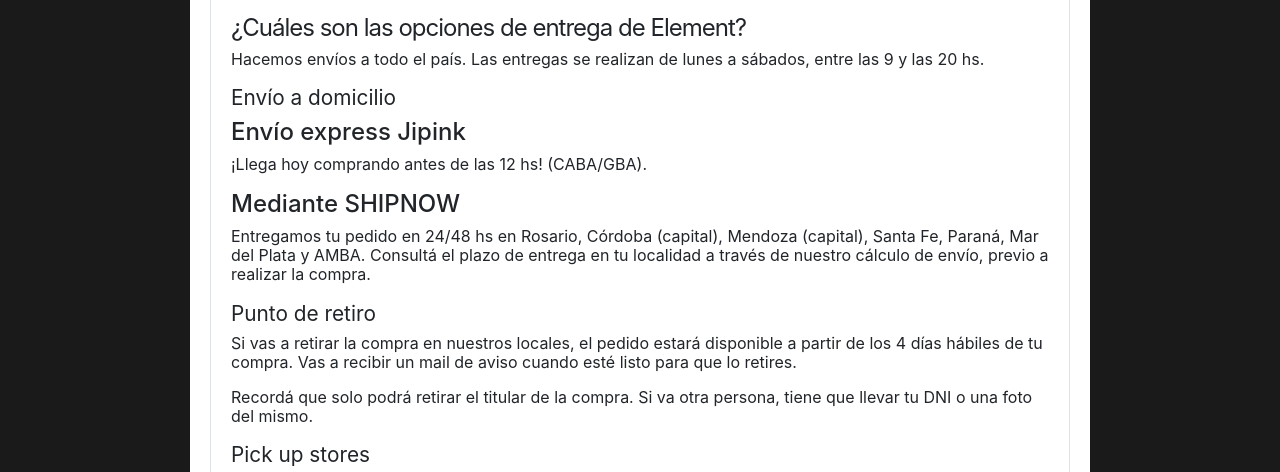
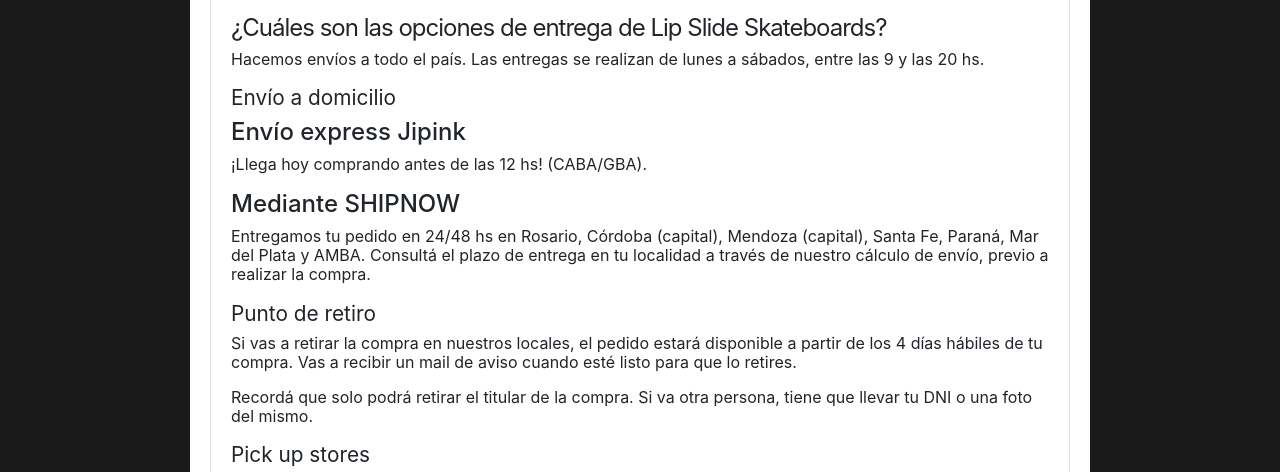
Before and after one commit to svitak87/Lipslide-Skateboards, a website: page pages/geral-info.html in a window 1280 px wide. Shown: the part 271-743 px from the top of the page. Drawn offline with nearby package versions, Linux system fonts and the light colour scheme.

Commit message:
Correcciones textos HTML

```diff
--- a/pages/geral-info.html
+++ b/pages/geral-info.html
@@ -91,7 +91,7 @@
               data-bs-parent="#accordionExample"
             >
               <div class="accordion-body">
-                <h2>¿Cuáles son las opciones de entrega de Element?</h2>
+                <h2>¿Cuáles son las opciones de entrega de Lip Slide Skateboards?</h2>
                 <p>
                   Hacemos envíos a todo el país. Las entregas se realizan de
                   lunes a sábados, entre las 9 y las 20 hs.
```
